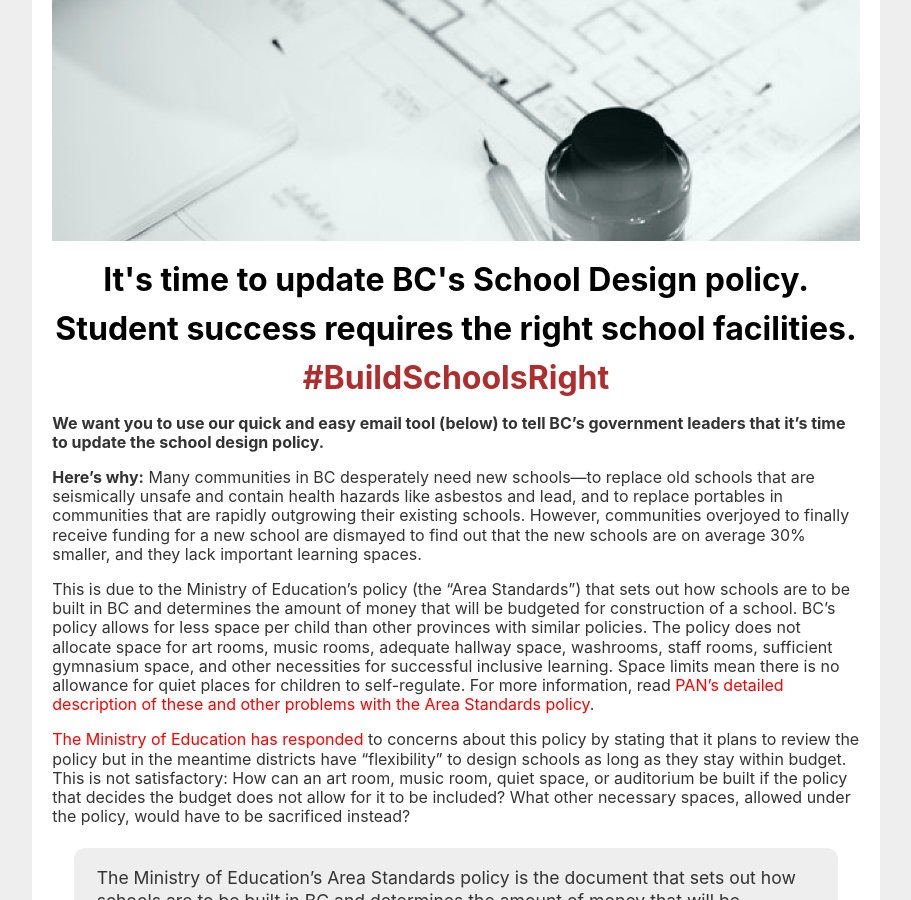
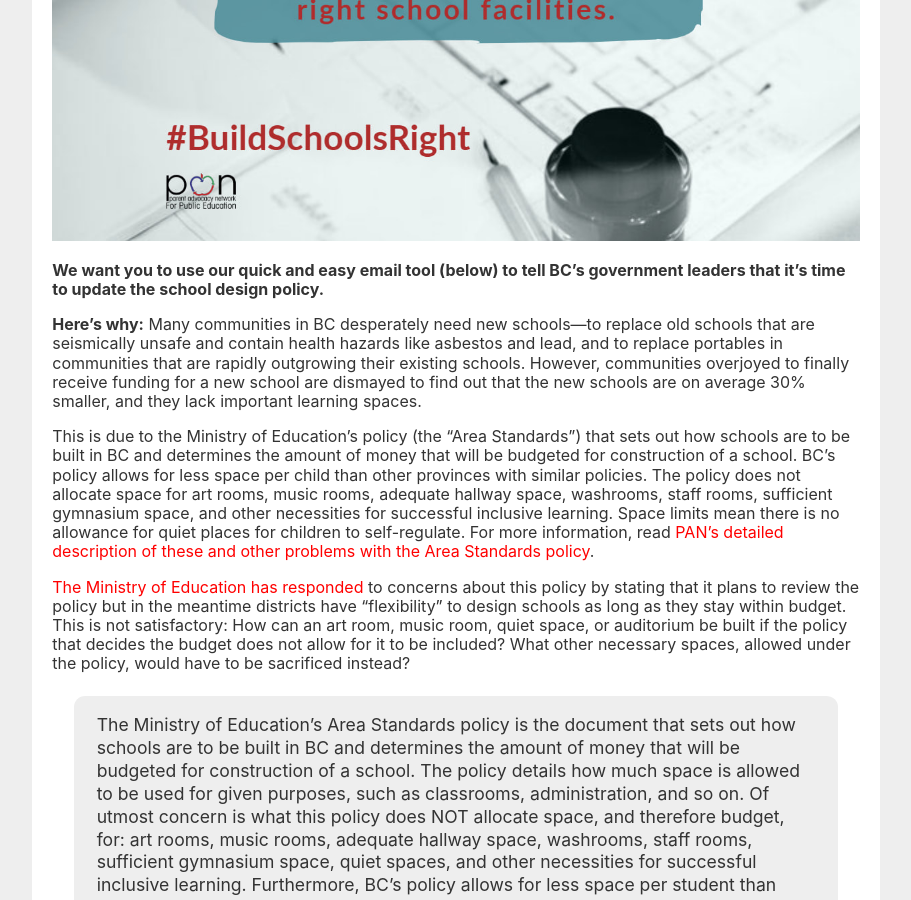
Before and after one commit to panvancouver/panvancouver.github.io, a Jekyll site: the page built from build-schools-right.md, in a window 1280 px wide and 900 px high, scrolled down 355 px. Shown: the whole window, without its empty margins (184-1095 px from the left). Built offline with Jekyll 4.4.1, drawn with Linux system fonts in a browser that asks for light colours; our own code applies the rules of GitHub Pages for plain Markdown files.

Commit message:
use image

```diff
--- a/build-schools-right.md
+++ b/build-schools-right.md
@@ -1,12 +1,7 @@
 # Build Schools Right
 
-![School architectural plans](/images/1706786274.png)
-
-<div class="build_schools_right">
-    <div>It&apos;s time to update BC&apos;s School Design policy.</div>
-    <div>Student success requires the right school facilities.</div>
-    <div class="hashtag">#BuildSchoolsRight</div>
-</div>
+![It's time to update BC's School Design policy. Student success requires the right school facilities.
+](/images/buildschoolsright-tw_orig.jpg)
 
 **We want you to use our quick and easy email tool (below) to tell BC’s government leaders that it’s time to update the school design policy.**
 
```
